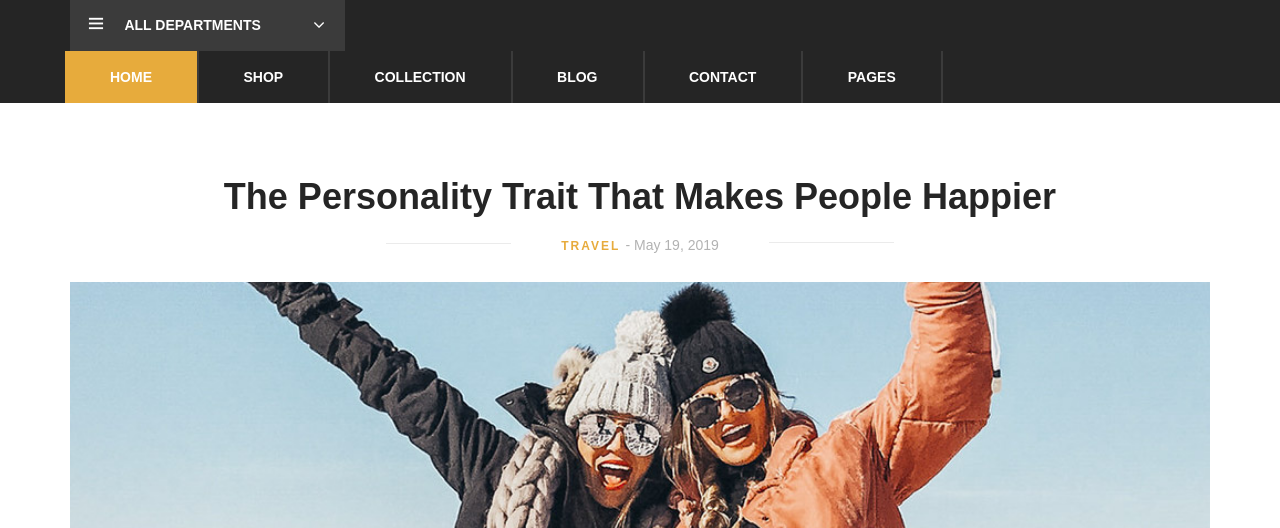
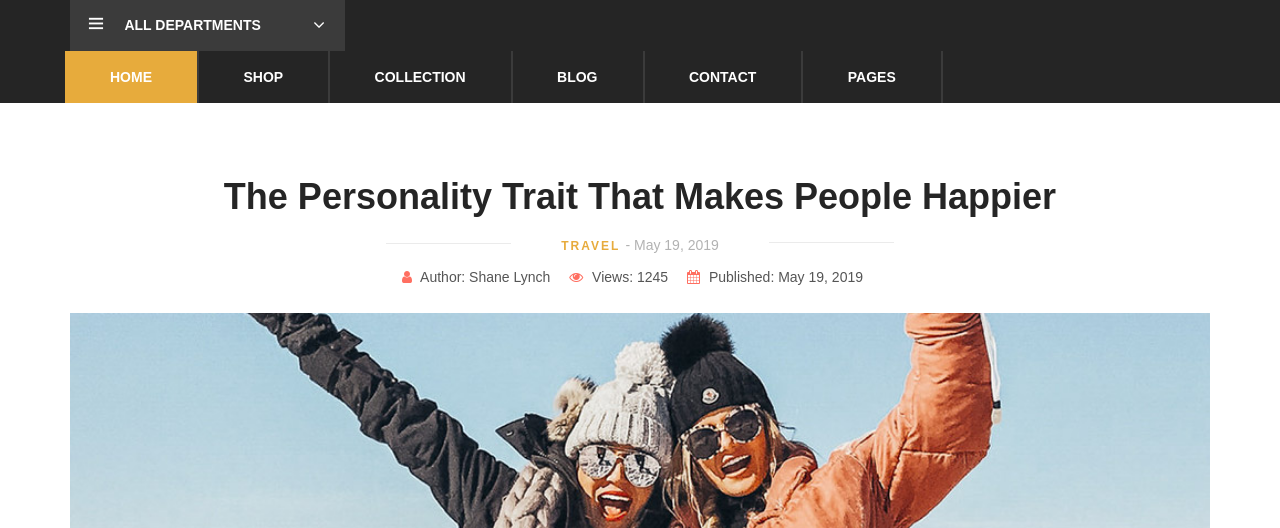
Before and after one commit to Amir-Pers/fashi-master, a Django app: page /blog/blog-details/ in a window 1280 px wide. Shown: the part 184-712 px from the top of the page. Run offline with Django 5.2, Linux system fonts and the light colour scheme; some libraries are stand-ins or nearby versions; some web fonts are replaced.

Commit message:
added author and ... in blog-details

```diff
--- a/templates/base.html
+++ b/templates/base.html
@@ -23,6 +23,23 @@
     <link rel="stylesheet" href="{% static 'css/jquery-ui.min.css' %}" type="text/css">
     <link rel="stylesheet" href="{% static 'css/slicknav.min.css' %}" type="text/css">
     <link rel="stylesheet" href="{% static 'css/style.css' %}" type="text/css">
+
+    <style>
+        .blog-meta {
+            margin-top: 10px;
+            font-size: 14px;
+            color: #555;
+        }
+
+        .blog-meta span {
+            margin-right: 15px;
+        }
+
+        .blog-meta i {
+            margin-right: 5px;
+            color: #ff6f61;
+        }
+    </style>
 </head>
 
 <body>
@@ -49,8 +66,9 @@
                     <a href="#" class="login-panel"><i class="fa fa-user"></i>Login</a>
                     <div class="lan-selector">
                         <select class="language_drop" name="countries" id="countries" style="width:300px;">
-                            <option value='yt' data-image="{% static 'img/flag-1.jpg' %}" data-imagecss="flag yt" data-title="English"></option>
-                                English</option>
+                            <option value='yt' data-image="{% static 'img/flag-1.jpg' %}" data-imagecss="flag yt"
+                                data-title="English"></option>
+                            English</option>
                             <option value='yu' data-image="{% static 'img/flag-2.jpg' %}" data-imagecss="flag yu"
                                 data-title="Bangladesh">German </option>
                         </select>
@@ -101,7 +119,8 @@
                                         <table>
                                             <tbody>
                                                 <tr>
-                                                    <td class="si-pic"><img src="{% static 'img/select-product-1.jpg' %}" alt=""></td>
+                                                    <td class="si-pic"><img
+                                                            src="{% static 'img/select-product-1.jpg' %}" alt=""></td>
                                                     <td class="si-text">
                                                         <div class="product-selected">
                                                             <p>$60.00 x 1</p>
@@ -113,7 +132,8 @@
                                                     </td>
                                                 </tr>
                                                 <tr>
-                                                    <td class="si-pic"><img src="{% static 'img/select-product-2.jpg' %}" alt=""></td>
+                                                    <td class="si-pic"><img
+                                                            src="{% static 'img/select-product-2.jpg' %}" alt=""></td>
                                                     <td class="si-text">
                                                         <div class="product-selected">
                                                             <p>$60.00 x 1</p>
--- a/templates/blog/blog-details.html
+++ b/templates/blog/blog-details.html
@@ -10,8 +10,17 @@
                 <div class="blog-details-inner">
                     <div class="blog-detail-title">
                         <h2>The Personality Trait That Makes People Happier</h2>
+                        <!-- Category and Published Date -->
                         <p>travel <span>- May 19, 2019</span></p>
+
+                        <!-- New Info: Author, View Count, Published Date -->
+                        <div class="blog-meta">
+                            <span><i class="fa fa-user"></i> Author: Shane Lynch</span>
+                            <span><i class="fa fa-eye"></i> Views: 1245</span>
+                            <span><i class="fa fa-calendar"></i> Published: May 19, 2019</span>
                         </div>
+                    </div>
+
                     <div class="blog-large-pic">
                         <img src="{% static 'img/blog/blog-detail.jpg' %}" alt="">
                     </div>
```
Lines whose indentation alone changed are shown as unchanged.
